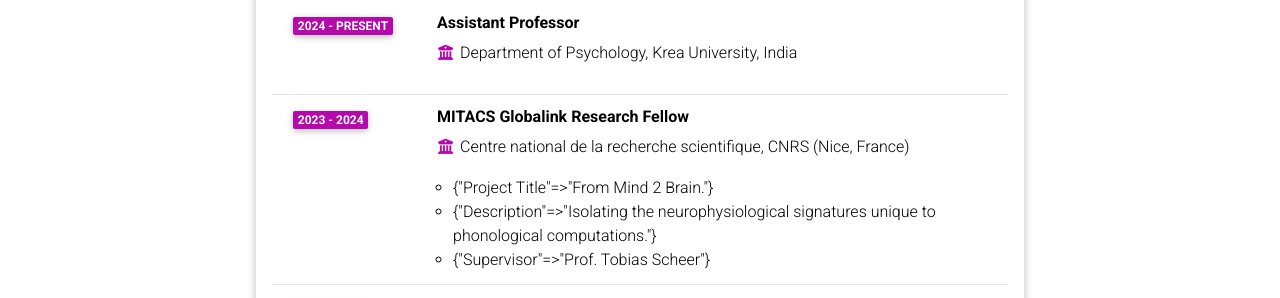
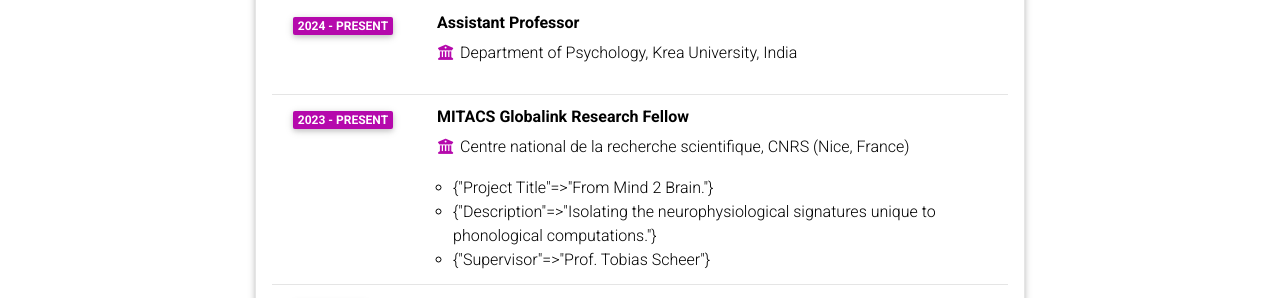
Before and after one commit to mandalsayantan/mandalsayantan.github.io, a Jekyll site: the page built from _pages/cv.md, in a window 1280 px wide and 900 px high, scrolled down 1328 px. Shown: the part 147-445 px from the top of the window. Built offline with Jekyll 4.4.1, drawn with Linux system fonts in a browser that asks for light colours; comment, search, counter and statistics services are not loaded; a style sheet for code colours, icons or effects is not loaded.

Commit message:
Update cv.yml

```diff
--- a/_data/cv.yml
+++ b/_data/cv.yml
@@ -71,7 +71,7 @@
 
     - title: MITACS Globalink Research Fellow
       institution: Centre national de la recherche scientifique, CNRS (Nice, France)
-      year: 2023 - 2024
+      year: 2023 - Present
       description:
         - Project Title: "From Mind 2 Brain."
         - Description: "Isolating the neurophysiological signatures unique to phonological computations."
```
